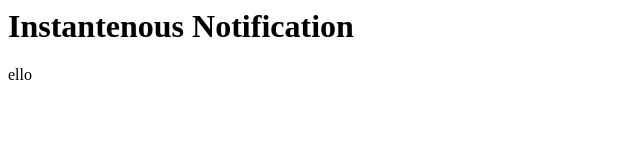
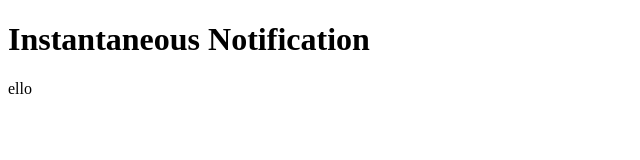
Before and after one commit to imispelledmyname/instantaneous_notification, a plain HTML site: page index.html in a window 1280 px wide. Shown: the whole page, without its empty margins (0-640 px from the left). Drawn offline with Linux system fonts and the light colour scheme.

Commit message:
Update index.html

```diff
--- a/index.html
+++ b/index.html
@@ -1,16 +1,23 @@
-<meta property="og:title" content="Instantaneous Notification">
-<meta property="og:description" content="the best Grow a Garden stock notifier i think lol">
-<meta property="og:url" content="https://imispelledmyname.github.io/instantaneous_notification">
-<meta name="theme-color" content="#ff6600">
 <!DOCTYPE html>
 <html>
 <head>
+  <meta charset="UTF-8" />
   <title>Instantaneous Notification</title>
+
+  <!-- OG Tags for Discord -->
+  <meta property="og:title" content="Instantaneous Notification">
+  <meta property="og:description" content="the best Grow a Garden stock notifier i think lol">
+  <meta property="og:url" content="https://imispelledmyname.github.io/instantaneous_notification">
+  <meta property="og:image" content="https://cdn.onesignal.com/images/notification-logo.png">
+  <meta name="theme-color" content="#ff6600">
+
   <link rel="manifest" href="manifest.json" />
   <script src="https://cdn.onesignal.com/sdks/web/v16/OneSignalSDK.page.js" async></script>
   <script>
+    console.log("Initializing OneSignal...");
     window.OneSignal = window.OneSignal || [];
     OneSignal.push(() => {
+      console.log("OneSignal push triggered ✅");
       OneSignal.init({
         appId: "0d8be7fa-60b6-453d-a531-30aa3428838b",
         notifyButton: { enable: true },
@@ -20,7 +27,7 @@
   </script>
 </head>
 <body>
-  <h1>Instantenous Notification</h1>
+  <h1>Instantaneous Notification</h1>
   <p>ello</p>
 </body>
 </html>
```
